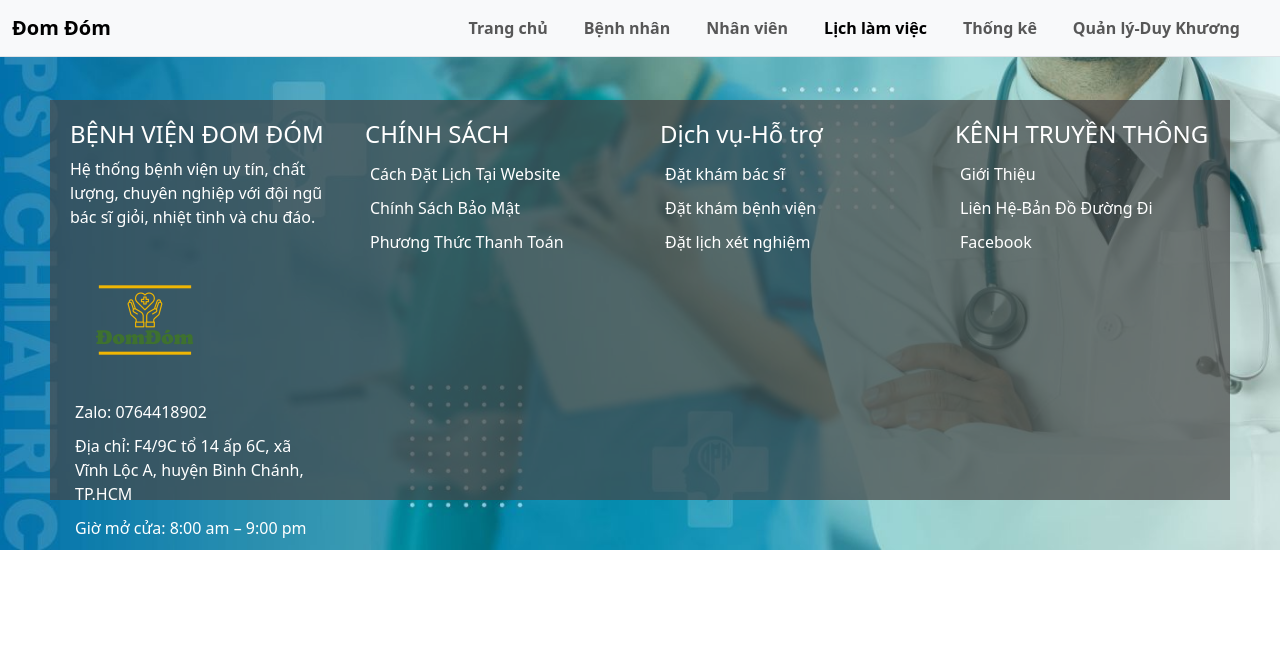
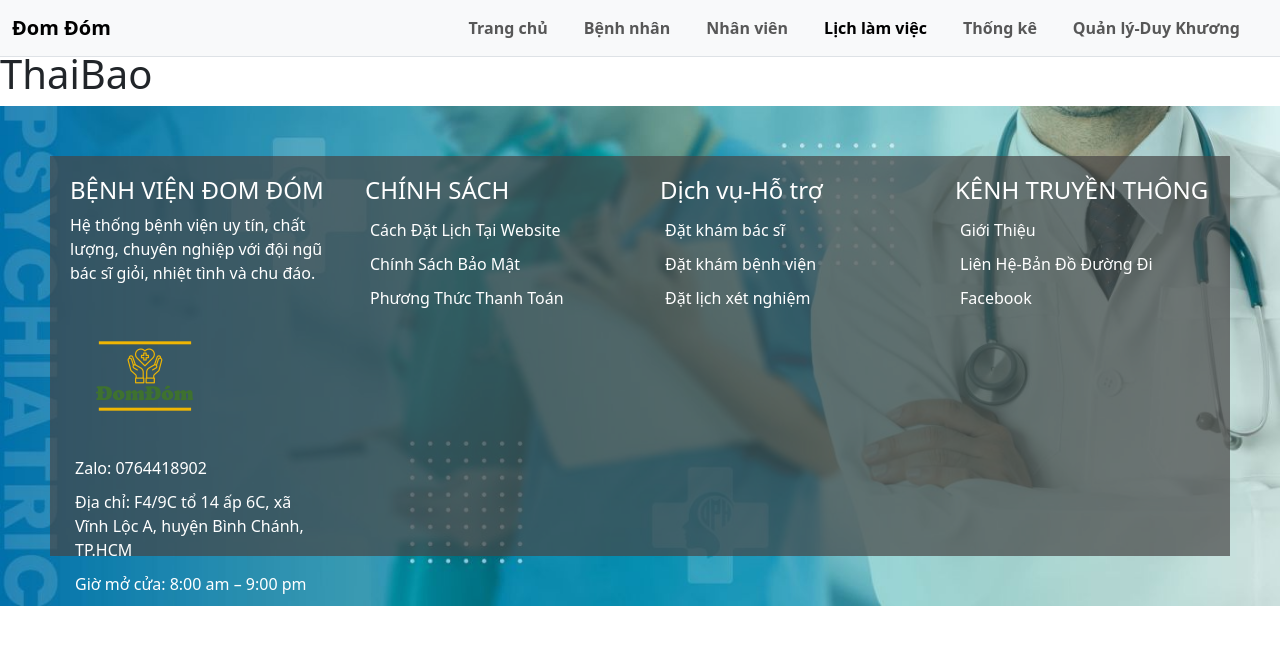
Before and after one commit to NgoBao-14/PTUD_DOMDOM, a PHP site: page /test.php in a window 1280 px wide. Shown: the top 645 px of the page. Run offline with PHP 8.4, Linux system fonts and the light colour scheme.

Commit message:
thai bao chinh sua

```diff
--- a/test.php
+++ b/test.php
@@ -27,6 +27,7 @@
     </div>
     <div class="main">
 
+    <h1>ThaiBao</h1>
     </div>
     <div class="footer">
         <div class="contain1">
```
